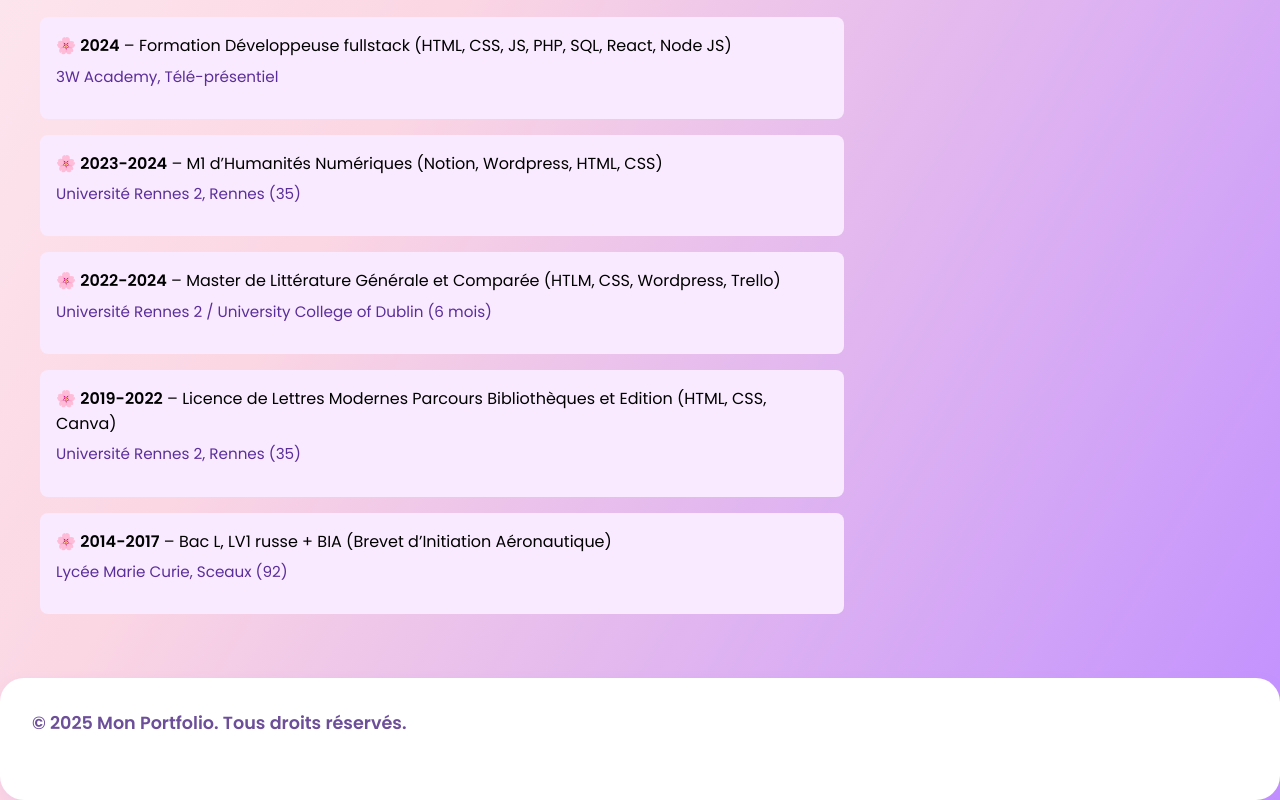
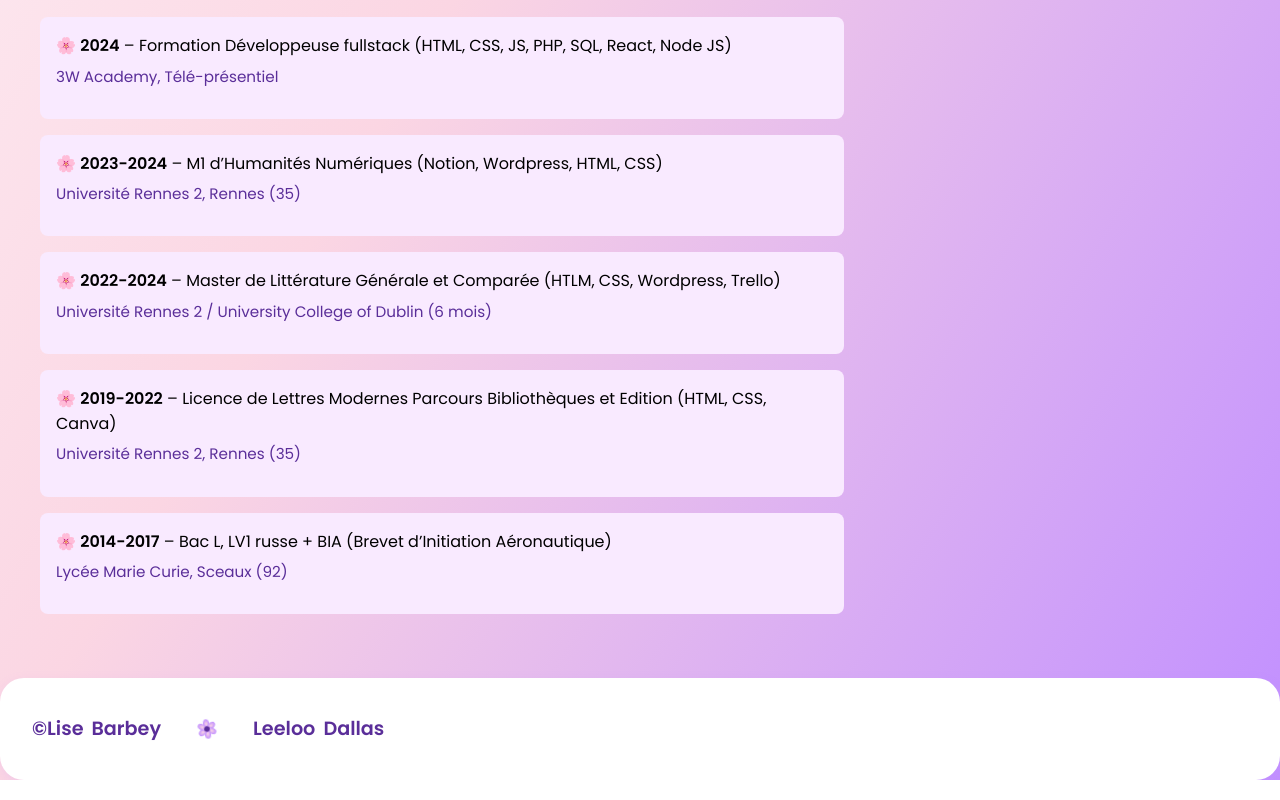
Before and after one commit to LeelooDallas-creator/portfolio, a React (Vite) app: page /cv in a window 1280 px wide. Shown: the part 1423-2223 px from the top of the page. Built offline with nearby package versions, Linux system fonts and the light colour scheme.

Commit message:
refactor(footer): footer refactored

```diff
--- a/src/components/Footer.tsx
+++ b/src/components/Footer.tsx
@@ -1,18 +1,66 @@
 import React from 'react';
+import { Link } from 'react-router'
+import logo from '../assets/ChatGPT Image 4 juin 2025, 15_00_13-Photoroom.png';
+
+const FlowerIcon: React.FC = () => (
+  <svg
+    viewBox="0 0 200 200"
+    width="28"
+    height="28"
+    xmlns="http://www.w3.org/2000/svg"
+    style={{ margin: '0.3rem auto' }}
+    className="rotating-flower"
+  >
+    <defs>
+      <radialGradient id="petalGradient" cx="50%" cy="50%" r="50%">
+        <stop offset="0%" stopColor="#fbd6e3" />       {/* --rose */}
+        <stop offset="100%" stopColor="#c18fff" />      {/* --violet */}
+      </radialGradient>
+    </defs>
+    {[...Array(6)].map((_, i) => (
+      <ellipse
+        key={i}
+        cx="100"
+        cy="65"
+        rx="22"
+        ry="35"
+        fill="url(#petalGradient)"
+        transform={`rotate(${i * 60}, 100, 100)`}
+      />
+    ))}
+    <circle cx="100" cy="100" r="20" fill="#5a2e99" /> {/* --text-main */}
+  </svg>
+);
 
 const Footer: React.FC = () => (
-  <footer className="footer">
-    <p
-     style={{
-              fontFamily: 'var(--font-body)',
-              fontSize: '1.1rem',
-              color: '#6d4e99',
-              margin: 0,
-              marginBottom: '2rem',
-              maxWidth: '100%',
-              textAlign: 'left',
-            }}
-    >© 2025 Mon Portfolio. Tous droits réservés.</p>
+  <footer className="footer" style={{ textAlign: 'center', color: '#5a2e99' }}>
+    <div
+      style={{
+        display: 'flex',
+        alignItems: 'center',
+        justifyContent: 'center',
+        gap: '2rem',
+        fontWeight: 'bold',
+        fontSize: '1.2rem',
+        lineHeight: 1.2,
+        color: '#5a2e99',
+      }}
+    >
+      {/* Lise + Barbey */}
+      <div style={{ display: 'flex', gap: '0.5rem' }}>
+        <p style={{ margin: 0 }}>©Lise</p>
+        <p style={{ margin: 0 }}>Barbey</p>
+      </div>
+
+      {/* Fleur */}
+      <FlowerIcon />
+
+      {/* Leeloo + Dallas */}
+      <div style={{ display: 'flex', gap: '0.5rem' }}>
+        <p style={{ margin: 0 }}>Leeloo</p>
+        <p style={{ margin: 0 }}>Dallas</p>
+      </div>
+    </div>
   </footer>
 );
 
```
